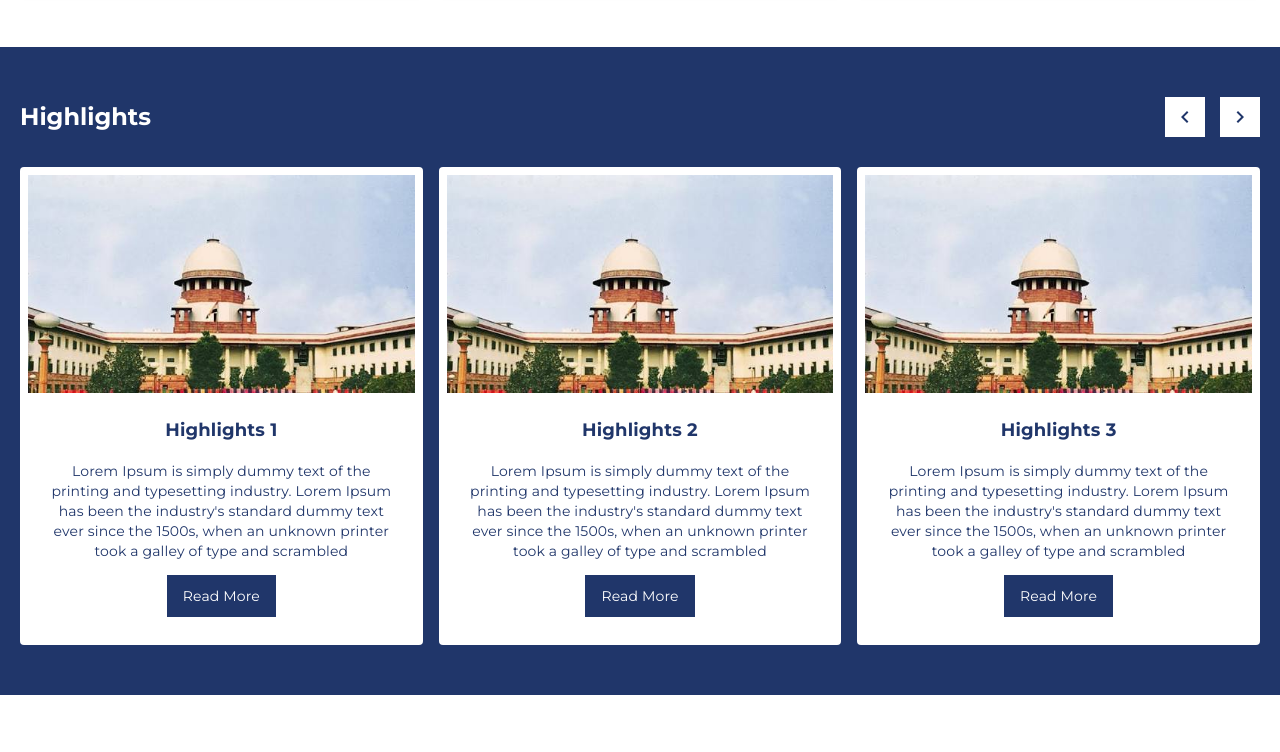
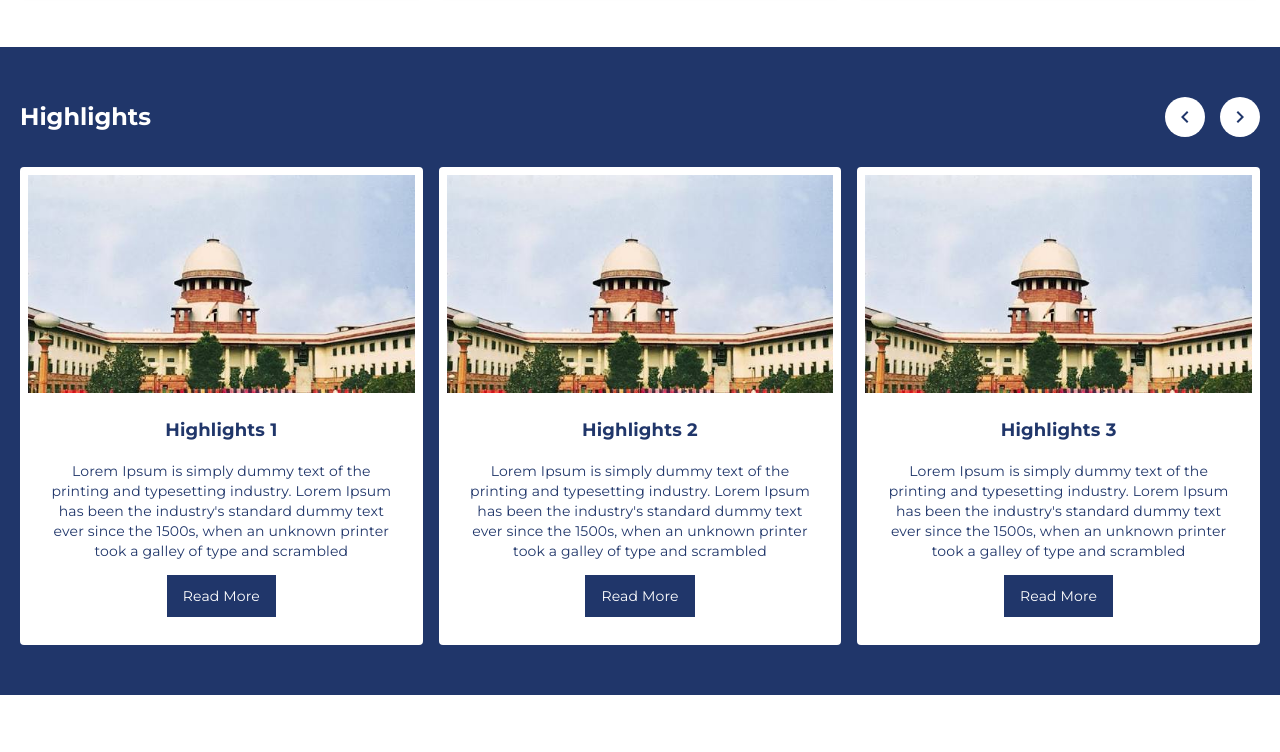
Before and after one commit to Pradeep-Gupta-96/ibbi_client, a React (Create React App) app: page / in a window 1280 px wide. Shown: the part 1820-2572 px from the top of the page. Built offline with nearby package versions, Linux system fonts and the light colour scheme; no server answers.

Commit message:
code updated

```diff
--- a/src/HomePage/HomePage.css
+++ b/src/HomePage/HomePage.css
@@ -65,7 +65,7 @@ p.tm-text {font-style: italic; font-size: 16px; line-height: 28px;}
 .authar-name strong {font-size: 18px;font-weight: bold;}
 .title-sec {display: flex;justify-content: space-between;}
 .np-aero {display: flex;}
-.np-aero a{width: 40px;height: 40px;bborder-radius: 25px;color: #20366a; font-size: 30px; margin-left: 15px;background: #fff;cursor: pointer;    display: flex;justify-content: center;align-items: center;}
+.np-aero a{width: 40px;height: 40px; border-radius: 25px;color: #20366a; font-size: 30px; margin-left: 15px;background: #fff;cursor: pointer;    display: flex;justify-content: center;align-items: center;}
 .cont-info {font-size: 20px;color: #20366a;}
 .pt-0 {padding-top: 0px !important;}
 
```
